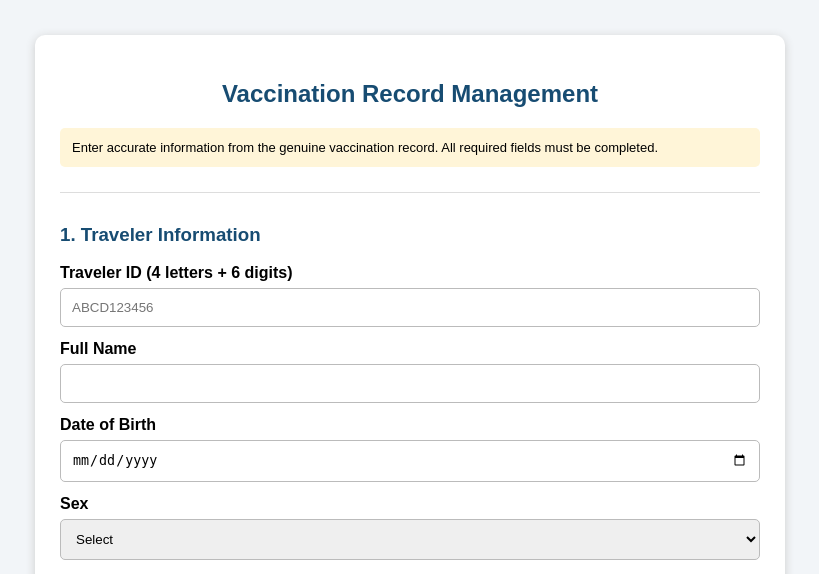
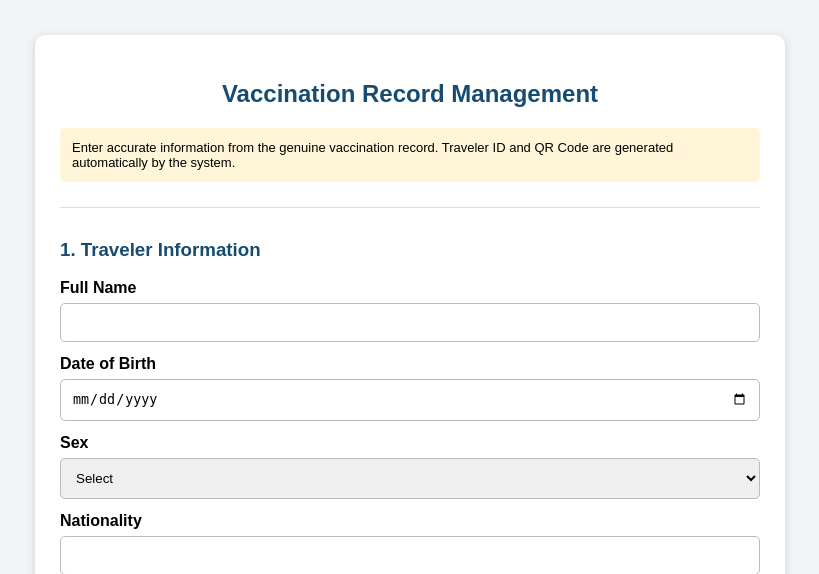
Before and after one commit to muslime63/ephi-certificate-portal-demo, a Flask app: page /admin/issue in a window 1280 px wide. Shown: the top 574 px of the page, without its empty margins (230-1049 px from the left). Run offline with Flask 3, Linux system fonts and the light colour scheme; the visitor is signed in with stand-in values (Sample User, id 1); some libraries are stand-ins or nearby versions.

Commit message:
Refactor issue.html for improved layout and clarity
Updated styling and modified traveler ID instructions.

```diff
--- a/templates/issue.html
+++ b/templates/issue.html
@@ -5,6 +5,7 @@
 <meta charset="UTF-8">
 <meta name="viewport" content="width=device-width, initial-scale=1.0">
 <title>Vaccination Record Registration</title>
+
 <style>
 body {
     font-family: Arial, sans-serif;
@@ -20,9 +21,7 @@ body {
     border-radius: 10px;
     box-shadow: 0 2px 10px #ccc;
 }
-h2, h3 {
-    color: #174c72;
-}
+h2, h3 { color: #174c72; }
 h2 { text-align: center; }
 .section {
     margin-top: 25px;
@@ -61,25 +60,21 @@ button {
 }
 </style>
 </head>
+
 <body>
 <div class="container">
 
 <h2>Vaccination Record Management</h2>
+
 <p class="note">
 Enter accurate information from the genuine vaccination record.
-All required fields must be completed.
+Traveler ID and QR Code are generated automatically by the system.
 </p>
 
 <form action="/admin/issue" method="POST">
 
 <div class="section">
 <h3>1. Traveler Information</h3>
-
-<label>Traveler ID (4 letters + 6 digits)</label>
-<input type="text" name="traveler_id"
-placeholder="ABCD123456"
-pattern="[A-Za-z]{4}[0-9]{6}"
-maxlength="10" required>
 
 <label>Full Name</label>
 <input type="text" name="recipient" required>
```
